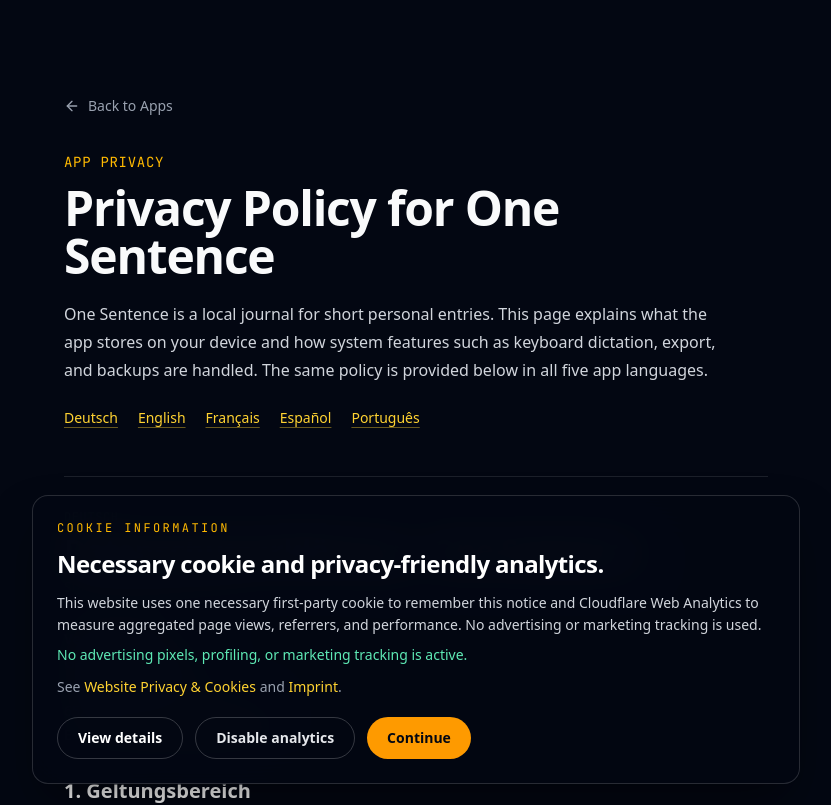
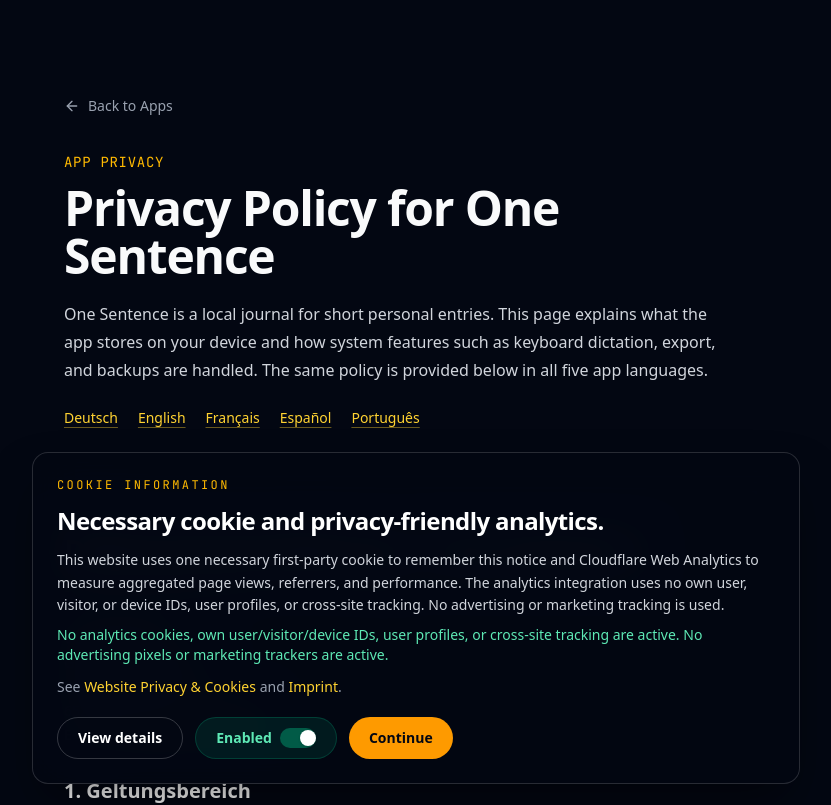
Before and after one commit to GeorgeValandis/georgevalandis-com, a Next.js app: page /apps/one-sentence/privacy in a window 1280 px wide. Shown: the top 805 px of the page, without its empty margins (224-1055 px from the left). Built offline with nearby package versions, Linux system fonts and the light colour scheme; no server answers.

Commit message:
Backup live-ready website and analytics setup

```diff
--- a/src/components/CookieConsent.tsx
+++ b/src/components/CookieConsent.tsx
@@ -10,12 +10,53 @@
 import { usePathname } from 'next/navigation';
 import { useEffect, useState } from 'react';
 
-const NOTICE_VERSION = '3';
-const POLICY_VERSION = 2;
+const NOTICE_VERSION = '4';
+const POLICY_VERSION = 3;
 const NOTICE_COOKIE_KEY = 'gv_cookie_notice';
 const NOTICE_COOKIE_MAX_AGE_SECONDS = 60 * 60 * 24 * 180;
 export const OPEN_COOKIE_SETTINGS_EVENT = 'gv:open-cookie-settings';
 const CLOUDFLARE_ANALYTICS_PREFERENCE_EVENT = 'gv:cloudflare-analytics-preference';
+
+type AnalyticsToggleProps = {
+  enabled: boolean;
+  enabledLabel: string;
+  disabledLabel: string;
+  enableActionLabel: string;
+  disableActionLabel: string;
+  onChange: (enabled: boolean) => void;
+};
+
+function AnalyticsToggle({
+  enabled,
+  enabledLabel,
+  disabledLabel,
+  enableActionLabel,
+  disableActionLabel,
+  onChange,
+}: AnalyticsToggleProps) {
+  const actionLabel = enabled ? disableActionLabel : enableActionLabel;
+
+  return (
+    <button
+      type="button"
+      role="switch"
+      aria-checked={enabled}
+      aria-label={actionLabel}
+      onClick={() => onChange(!enabled)}
+      className={`inline-flex shrink-0 self-end items-center gap-2 rounded-full border px-5 py-2.5 text-sm font-semibold transition-colors focus-visible:outline-none focus-visible:ring-2 focus-visible:ring-amber-400/70 sm:self-auto ${enabled ? 'border-emerald-400/20 bg-emerald-400/10 text-emerald-300 hover:bg-emerald-400/15' : 'border-white/10 bg-white/5 text-gray-300 hover:bg-white/10'}`}
+    >
+      <span>{enabled ? enabledLabel : disabledLabel}</span>
+      <span
+        aria-hidden="true"
+        className={`relative h-5 w-9 rounded-full transition-colors ${enabled ? 'bg-emerald-400/35' : 'bg-white/15'}`}
+      >
+        <span
+          className={`absolute left-0.5 top-0.5 h-4 w-4 rounded-full bg-white shadow-sm transition-transform ${enabled ? 'translate-x-[18px]' : ''}`}
+        />
+      </span>
+    </button>
+  );
+}
 
 function sanitizeScope(scope: string): string {
   return scope.replace(/[^a-z0-9_-]/gi, '_');
@@ -196,7 +237,7 @@
     ? copy.notUsedLabel
     : analyticsOptedOut
       ? copy.disabledLabel
-      : copy.activeLabel;
+      : copy.enabledLabel;
   const bannerTitle = hasConfiguredAnalytics && analyticsOptedOut
     ? copy.bannerTitleAnalyticsDisabled
     : copy.bannerTitle;
@@ -258,21 +299,15 @@
             >
               {copy.detailsButton}
             </button>
-            {hasConfiguredAnalytics && !analyticsOptedOut ? (
-              <button
-                type="button"
-                onClick={() => changeAnalyticsPreference(true)}
-                className="rounded-full border border-white/20 px-5 py-2.5 text-sm font-semibold text-gray-200 transition-colors hover:bg-white/5"
-              >
-                {copy.disableAnalyticsButton}
-              </button>
-            ) : hasConfiguredAnalytics && analyticsOptedOut ? (
-              <span
-                role="status"
-                className="rounded-full border border-emerald-400/30 bg-emerald-400/10 px-5 py-2.5 text-sm font-semibold text-emerald-200"
-              >
-                {copy.analyticsDisabledButton}
-              </span>
+            {hasConfiguredAnalytics ? (
+              <AnalyticsToggle
+                enabled={!analyticsOptedOut}
+                enabledLabel={copy.enabledLabel}
+                disabledLabel={copy.disabledLabel}
+                enableActionLabel={copy.enableAnalyticsButton}
+                disableActionLabel={copy.disableAnalyticsButton}
+                onChange={(enabled) => changeAnalyticsPreference(!enabled)}
+              />
             ) : null}
             <button
               type="button"
@@ -291,7 +326,7 @@
             role="dialog"
             aria-modal="true"
             aria-labelledby="cookie-details-title"
-            className="w-full max-w-2xl rounded-2xl border border-white/10 bg-gray-950 p-6 shadow-2xl shadow-black/60 motion-safe:animate-[fadeIn_180ms_ease-out]"
+            className="max-h-[calc(100dvh-3rem)] w-full max-w-2xl overflow-y-auto overscroll-contain rounded-2xl border border-white/10 bg-gray-950 p-6 shadow-2xl shadow-black/60 motion-safe:animate-[fadeIn_180ms_ease-out]"
           >
             <div className="flex items-start justify-between gap-4">
               <div>
@@ -327,14 +362,25 @@
                 </span>
               </div>
 
-              <div className="flex items-start justify-between gap-4 rounded-xl border border-white/10 p-4">
-                <div>
+              <div className="flex flex-col gap-3 rounded-xl border border-white/10 p-4 sm:flex-row sm:items-start sm:justify-between sm:gap-4">
+                <div className="min-w-0">
                   <p className="font-medium text-white">{copy.analyticsTitle}</p>
                   <p className="mt-1 text-sm text-gray-400">{analyticsDescription}</p>
                 </div>
-                <span className={`shrink-0 rounded-full px-3 py-1 text-xs font-semibold ${analyticsStatus === copy.activeLabel ? 'bg-emerald-400/10 text-emerald-300' : 'bg-white/5 text-gray-300'}`}>
-                  {analyticsStatus}
-                </span>
+                {hasConfiguredAnalytics ? (
+                  <AnalyticsToggle
+                    enabled={!analyticsOptedOut}
+                    enabledLabel={copy.enabledLabel}
+                    disabledLabel={copy.disabledLabel}
+                    enableActionLabel={copy.enableAnalyticsButton}
+                    disableActionLabel={copy.disableAnalyticsButton}
+                    onChange={(enabled) => changeAnalyticsPreference(!enabled)}
+                  />
+                ) : (
+                  <span className="shrink-0 rounded-full bg-white/5 px-3 py-1 text-xs font-semibold text-gray-300">
+                    {analyticsStatus}
+                  </span>
+                )}
               </div>
 
               <div className="flex items-start justify-between gap-4 rounded-xl border border-white/10 p-4">
@@ -354,15 +400,6 @@
               <Link href={privacyPath} className="text-sm font-semibold text-amber-300 hover:text-amber-200">
                 {copy.privacyLink}
               </Link>
-              {hasConfiguredAnalytics ? (
-                <button
-                  type="button"
-                  onClick={() => changeAnalyticsPreference(!analyticsOptedOut)}
-                  className="rounded-full border border-white/20 px-4 py-2 text-sm font-semibold text-gray-200 transition-colors hover:bg-white/5"
-                >
-                  {analyticsOptedOut ? copy.enableAnalyticsButton : copy.disableAnalyticsButton}
-                </button>
-              ) : null}
               <button
                 type="button"
                 onClick={acknowledge}
@@ -379,7 +416,7 @@
         <button
           type="button"
           onClick={() => setShowDetails(true)}
-          className="fixed bottom-4 left-4 z-[999] rounded-full border border-white/15 bg-gray-950/90 px-4 py-2 text-xs font-semibold text-gray-200 transition-colors hover:bg-white/10"
+          className="fixed bottom-4 right-4 z-[999] whitespace-nowrap rounded-full border border-white/15 bg-gray-950/90 px-4 py-2 text-xs font-semibold text-gray-200 transition-colors hover:bg-white/10 sm:bottom-6 sm:right-6"
         >
           {copy.settingsButton}
         </button>
--- a/src/components/PrivacyStatementContent.tsx
+++ b/src/components/PrivacyStatementContent.tsx
@@ -182,7 +182,9 @@
                 <p>
                   Diese Website verwendet keine Analyse- oder Marketing-Cookies. Sie lädt jedoch den
                   in Abschnitt 7 beschriebenen Cloudflare-Web-Analytics-Beacon. Werbe- oder
-                  Marketing-Tracker werden nicht verwendet.
+                  Marketing-Tracker werden nicht verwendet. Für diese Webanalyse werden keine
+                  eigenen Nutzer-, Besucher- oder Geräte-IDs zur individuellen Wiedererkennung
+                  eingesetzt und keine Nutzerprofile erstellt.
                 </p>
                 <p>
                   Wenn du den Cookie-Hinweis bestätigst, speichert die Website ausschließlich das
@@ -218,7 +220,8 @@
                 <p>
                   This website does not use analytics or marketing cookies. It does load the Cloudflare
                   Web Analytics beacon described in Section 7. No advertising or marketing trackers are
-                  used.
+                  used. This integration does not use its own user, visitor, or device IDs for individual
+                  recognition and does not create user profiles.
                 </p>
                 <p>
                   If you acknowledge the cookie notice, the website stores only the necessary
@@ -263,9 +266,11 @@
                 </p>
                 <p>
                   Nach Angaben von Cloudflare verwendet Web Analytics keine Cookies oder Local
-                  Storage, kein Fingerprinting und kein Cross-Site-Tracking einzelner Endnutzer.
-                  Cloudflare beschreibt den Dienst außerdem als Verarbeitung ohne personenbezogene
-                  Daten für Web Analytics. Es werden keine Werbe- oder Marketingprofile erstellt.
+                  Storage, kein Fingerprinting und kein Cross-Site-Tracking einzelner Endnutzer. Für
+                  diese Website werden keine eigenen Nutzer-, Besucher- oder Geräte-IDs zur
+                  individuellen Wiedererkennung eingesetzt. Cloudflare beschreibt den Dienst außerdem
+                  als Verarbeitung ohne personenbezogene Daten für Web Analytics. Es werden keine
+                  individuellen Nutzerprofile sowie keine Werbe- oder Marketingprofile erstellt.
                 </p>
                 <p>
                   In der manuellen Einbindung wird der Beacon von{' '}
@@ -314,8 +319,10 @@
                 <p>
                   According to Cloudflare, Web Analytics does not use cookies or Local Storage, does
                   not fingerprint visitors, and does not track individual end users across websites.
-                  Cloudflare also describes the service as operating without collecting personal data
-                  for Web Analytics. No advertising or marketing profiles are created.
+                  This website does not use its own user, visitor, or device IDs for individual
+                  recognition. Cloudflare also describes the service as operating without collecting
+                  personal data for Web Analytics. No individual user profiles or advertising or
+                  marketing profiles are created.
                 </p>
                 <p>
                   With the manual integration used here, the beacon is loaded from{' '}
--- a/src/content/siteCopy.ts
+++ b/src/content/siteCopy.ts
@@ -126,6 +126,7 @@
     marketingDescription: string;
     updateHint: string;
     activeLabel: string;
+    enabledLabel: string;
     disabledLabel: string;
     notUsedLabel: string;
     settingsButton: string;
@@ -267,15 +268,15 @@
       bannerTitle: 'Necessary cookie and privacy-friendly analytics.',
       bannerTitleAnalyticsDisabled: 'Necessary cookie. Analytics disabled.',
       bannerDescription:
-        'This website uses one necessary first-party cookie to remember this notice and Cloudflare Web Analytics to measure aggregated page views, referrers, and performance. No advertising or marketing tracking is used.',
+        'This website uses one necessary first-party cookie to remember this notice and Cloudflare Web Analytics to measure aggregated page views, referrers, and performance. The analytics integration uses no own user, visitor, or device IDs, user profiles, or cross-site tracking. No advertising or marketing tracking is used.',
       bannerDescriptionWithoutAnalytics:
         'This website uses one necessary first-party cookie to remember this notice. No analytics or marketing tracking is active in this build.',
       bannerDescriptionAnalyticsDisabled:
         'Cloudflare Web Analytics is disabled for this browser. Only the necessary first-party cookie will remember this notice. You can enable analytics later in Cookie Information.',
       storageNotice:
-        'No advertising pixels, profiling, or marketing tracking is active.',
+        'No analytics cookies, own user/visitor/device IDs, user profiles, or cross-site tracking are active. No advertising pixels or marketing trackers are active.',
       analyticsDisabledStorageNotice:
-        'Analytics is disabled for this browser. No advertising pixels, profiling, or marketing tracking is active.',
+        'Analytics is disabled for this browser. No analytics cookies, own user/visitor/device IDs, user profiles, or cross-site tracking are active. No advertising pixels or marketing trackers are active.',
       bannerLegalPrefix: 'See',
       privacyLink: 'Website Privacy & Cookies',
       imprintLink: 'Imprint',
@@ -289,7 +290,7 @@
         'A first-party cookie remembers that you acknowledged this notice. It contains only the notice version and is kept for up to 180 days.',
       analyticsTitle: 'Analytics',
       analyticsDescription:
-        'Cloudflare Web Analytics is active for aggregated page views, referrers, and performance metrics. According to Cloudflare, it does not use cookies or Local Storage.',
+        'Cloudflare Web Analytics is active for aggregated page views, referrers, and performance metrics. According to Cloudflare, it does not use cookies or Local Storage; it does not use user, visitor, or device IDs for individual recognition, create user profiles, or track individual end users across websites.',
       analyticsDisabledDescription:
         'Cloudflare Web Analytics is disabled for this browser. The preference is stored in a necessary first-party opt-out cookie.',
       analyticsNotConfiguredDescription:
@@ -300,8 +301,9 @@
       marketingTitle: 'Marketing',
       marketingDescription: 'Not used. No advertising pixel or marketing tracker is active.',
       updateHint:
-        'Acknowledging this notice is not consent to analytics or marketing. Cloudflare Web Analytics is used without analytics cookies or Local Storage; marketing technologies are not used.',
+        'Acknowledging this notice is not consent to analytics or marketing. Cloudflare Web Analytics is used without analytics cookies or Local Storage, user/visitor/device IDs for individual recognition, user profiles, or cross-site tracking; marketing technologies are not used.',
       activeLabel: 'Always active',
+      enabledLabel: 'Enabled',
       disabledLabel: 'Disabled',
       notUsedLabel: 'Not used',
       settingsButton: 'Cookie Information',
@@ -435,15 +437,15 @@
       bannerTitle: 'Notwendiges Cookie und datenschutzfreundliche Analyse.',
       bannerTitleAnalyticsDisabled: 'Notwendiges Cookie. Analyse deaktiviert.',
       bannerDescription:
-        'Diese Website verwendet ein notwendiges Erstanbieter-Cookie, um die Bestätigung dieses Hinweises zu speichern, sowie Cloudflare Web Analytics für aggregierte Seitenaufrufe, Referrer-Quellen und technische Leistungsdaten. Es gibt kein Werbe- oder Marketing-Tracking.',
+        'Diese Website verwendet ein notwendiges Erstanbieter-Cookie, um die Bestätigung dieses Hinweises zu speichern, sowie Cloudflare Web Analytics für aggregierte Seitenaufrufe, Referrer-Quellen und technische Leistungsdaten. Für die Analyse werden keine eigenen Nutzer-, Besucher- oder Geräte-IDs, Nutzerprofile oder Cross-Site-Tracking eingesetzt. Es gibt kein Werbe- oder Marketing-Tracking.',
       bannerDescriptionWithoutAnalytics:
         'Diese Website verwendet ein notwendiges Erstanbieter-Cookie, um die Bestätigung dieses Hinweises zu speichern. In diesem Build ist kein Analyse- oder Marketing-Tracking aktiv.',
       bannerDescriptionAnalyticsDisabled:
         'Cloudflare Web Analytics ist für diesen Browser deaktiviert. Nur das notwendige Erstanbieter-Cookie merkt sich diesen Hinweis. Du kannst Analytics später über die Cookie-Information wieder aktivieren.',
       storageNotice:
-        'Keine Werbepixel, Profilbildung oder Marketing-Tracker sind aktiv.',
+        'Keine Analyse-Cookies, eigenen Nutzer-/Besucher-/Geräte-IDs, Nutzerprofile oder Cross-Site-Tracking sind aktiv. Keine Werbepixel oder Marketing-Tracker sind aktiv.',
       analyticsDisabledStorageNotice:
-        'Die Analyse ist für diesen Browser deaktiviert. Keine Werbepixel, Profilbildung oder Marketing-Tracker sind aktiv.',
+        'Die Analyse ist für diesen Browser deaktiviert. Keine Analyse-Cookies, eigenen Nutzer-/Besucher-/Geräte-IDs, Nutzerprofile oder Cross-Site-Tracking sind aktiv. Keine Werbepixel oder Marketing-Tracker sind aktiv.',
       bannerLegalPrefix: 'Siehe',
       privacyLink: 'Website-Datenschutz & Cookies',
       imprintLink: 'Impressum',
@@ -457,7 +459,7 @@
         'Ein Erstanbieter-Cookie merkt sich, dass du diesen Hinweis bestätigt hast. Es enthält nur die Version des Hinweises und wird bis zu 180 Tage gespeichert.',
       analyticsTitle: 'Analyse',
       analyticsDescription:
-        'Cloudflare Web Analytics ist für aggregierte Seitenaufrufe, Referrer-Quellen und technische Leistungsdaten aktiv. Laut Cloudflare werden dafür keine Cookies oder Local Storage verwendet.',
+        'Cloudflare Web Analytics ist für aggregierte Seitenaufrufe, Referrer-Quellen und technische Leistungsdaten aktiv. Laut Cloudflare werden dafür keine Cookies oder Local Storage verwendet; es werden keine Nutzer-, Besucher- oder Geräte-IDs zur individuellen Wiedererkennung eingesetzt, keine Nutzerprofile erstellt und kein Cross-Site-Tracking einzelner Endnutzer betrieben.',
       analyticsDisabledDescription:
         'Cloudflare Web Analytics ist für diesen Browser deaktiviert. Die Einstellung wird in einem notwendigen Erstanbieter-Cookie gespeichert.',
       analyticsNotConfiguredDescription:
@@ -468,8 +470,9 @@
       marketingTitle: 'Marketing',
       marketingDescription: 'Nicht verwendet. Es ist kein Werbepixel oder Marketing-Tracker aktiv.',
       updateHint:
-        'Die Bestätigung dieses Hinweises ist keine Einwilligung in Analyse oder Marketing. Cloudflare Web Analytics wird ohne Analyse-Cookies oder Local Storage eingesetzt; Marketing-Technologien werden nicht verwendet.',
+        'Die Bestätigung dieses Hinweises ist keine Einwilligung in Analyse oder Marketing. Cloudflare Web Analytics wird ohne Analyse-Cookies oder Local Storage, Nutzer-/Besucher-/Geräte-IDs zur individuellen Wiedererkennung, Nutzerprofile oder Cross-Site-Tracking eingesetzt; Marketing-Technologien werden nicht verwendet.',
       activeLabel: 'Immer aktiv',
+      enabledLabel: 'Aktiviert',
       disabledLabel: 'Deaktiviert',
       notUsedLabel: 'Nicht verwendet',
       settingsButton: 'Cookie-Information',
```
Also changed, not shown: src/app/apps/[slug]/privacy-statement/page.tsx (+9 -4 lines), src/components/AfterWorkHomepagePreview.tsx (+8 -2 lines), 1 other file (tests, documents, lock files or other folders).
